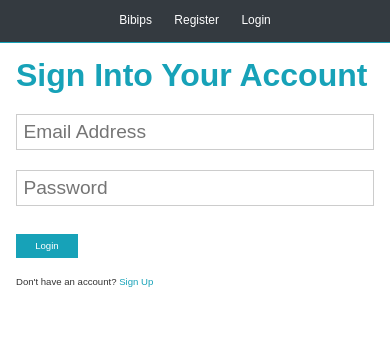
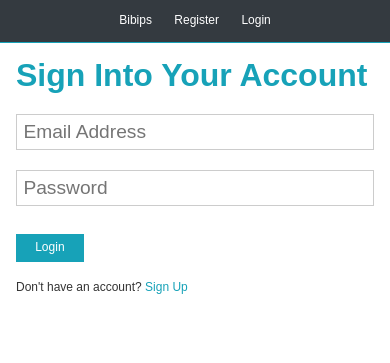
Before and after one commit to jondesam/bibi, a React (Create React App) app in the folder client/: page /login in a window 390 px wide. Shown: the top 363 px of the page. Built offline with nearby package versions, Linux system fonts and the light colour scheme; no server answers.

Commit message:
mobile fontSize 0.75rem

```diff
--- a/client/src/App.css
+++ b/client/src/App.css
@@ -676,7 +676,7 @@ button {
   .container {
     margin-top: 3.5rem;
     padding: 0 1rem;
-    font-size: 0.6rem;
+    font-size: 0.75rem;
   }
 
   .hide-sm {
```
